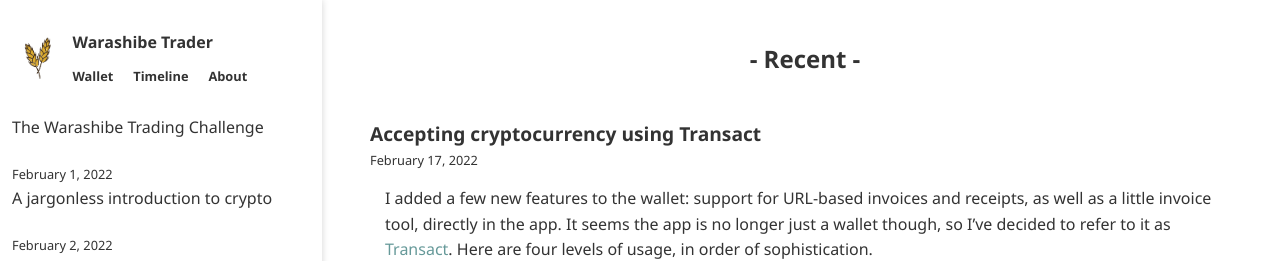
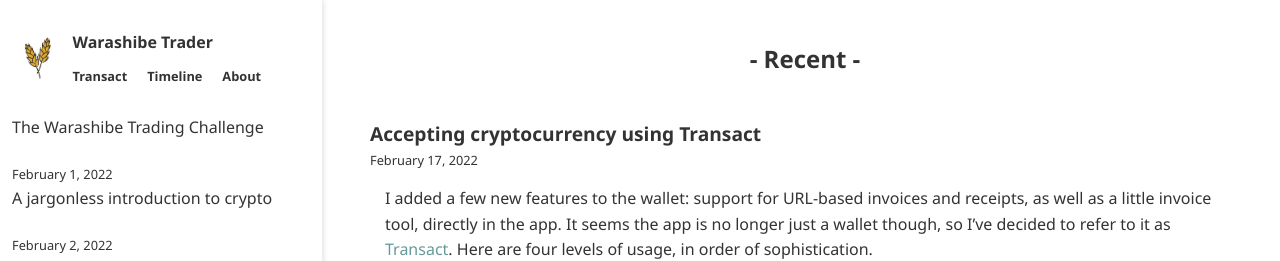
Before and after one commit to warashibetrader/warashibetrader.github.io, a Jekyll site: the page built from index.html, in a window 1280 px wide. Shown: the top 261 px of the page. Built offline with Jekyll 4.4.1, drawn with Linux system fonts in a browser that asks for light colours.

Commit message:
Update page.html

```diff
--- a/_layouts/page.html
+++ b/_layouts/page.html
@@ -23,7 +23,7 @@
 			<a href="{{ "" | absolute_url }}"><img src="{{ "strawicontrans.png" | relative_url }}" alt="{{ site.posts.last.url | relative_url }}" style="flex-shrink:0; max-height:50px; min-width:50px; padding-right:10px"></a>
 			<span style="font-weight:bold;"><a href="{{ "" | absolute_url }}">{{ site.name }}</a>
 				<div style="margin-top:10px; font-size:0.8em;">
-					<a href="https://warashibetrader.github.io/crypto/wallet">Wallet</a>
+					<a href="https://transactcc.github.io">Transact</a>
 					&nbsp;&nbsp;&nbsp;&nbsp;
 					<a href="https://warashibetrader.github.io/2021/12/13/timeline">Timeline</a>
 					&nbsp;&nbsp;&nbsp;&nbsp;
```
